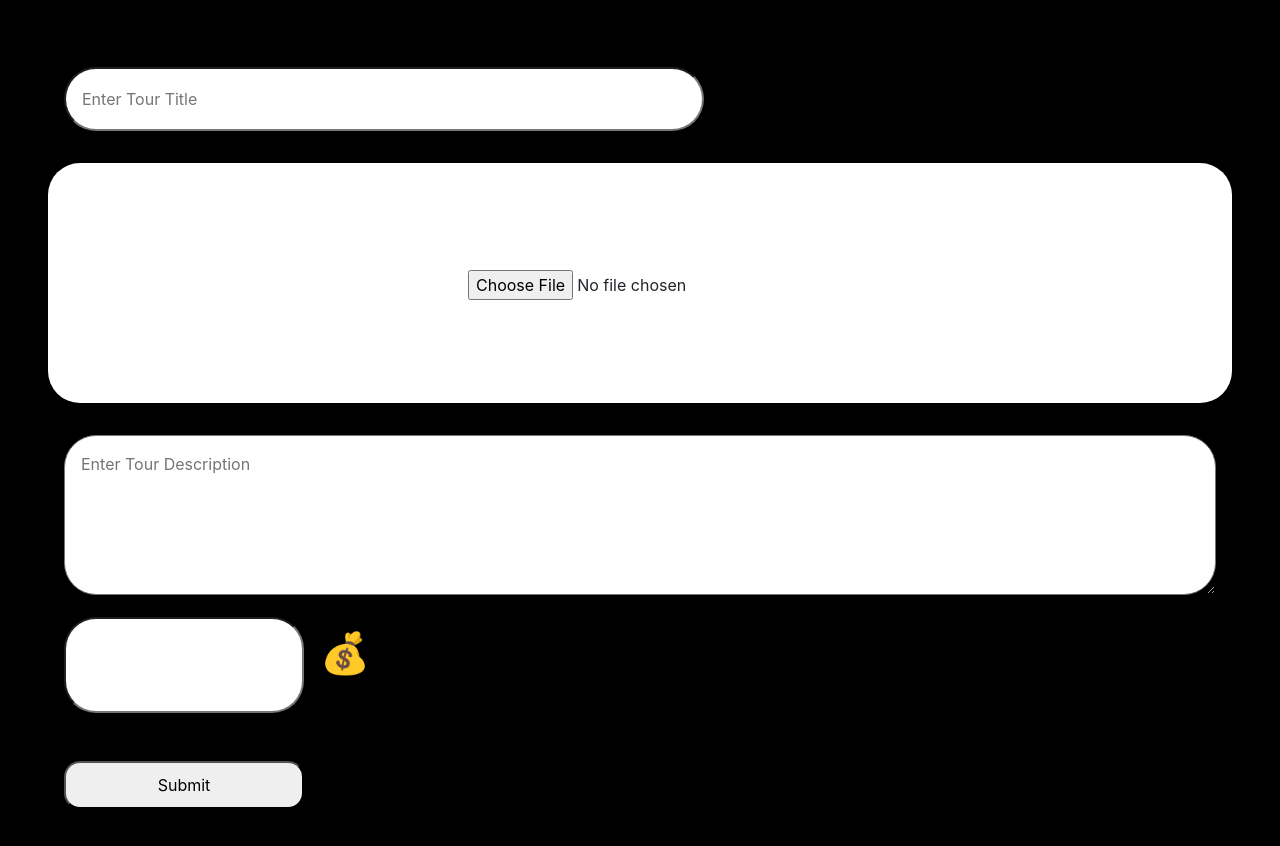
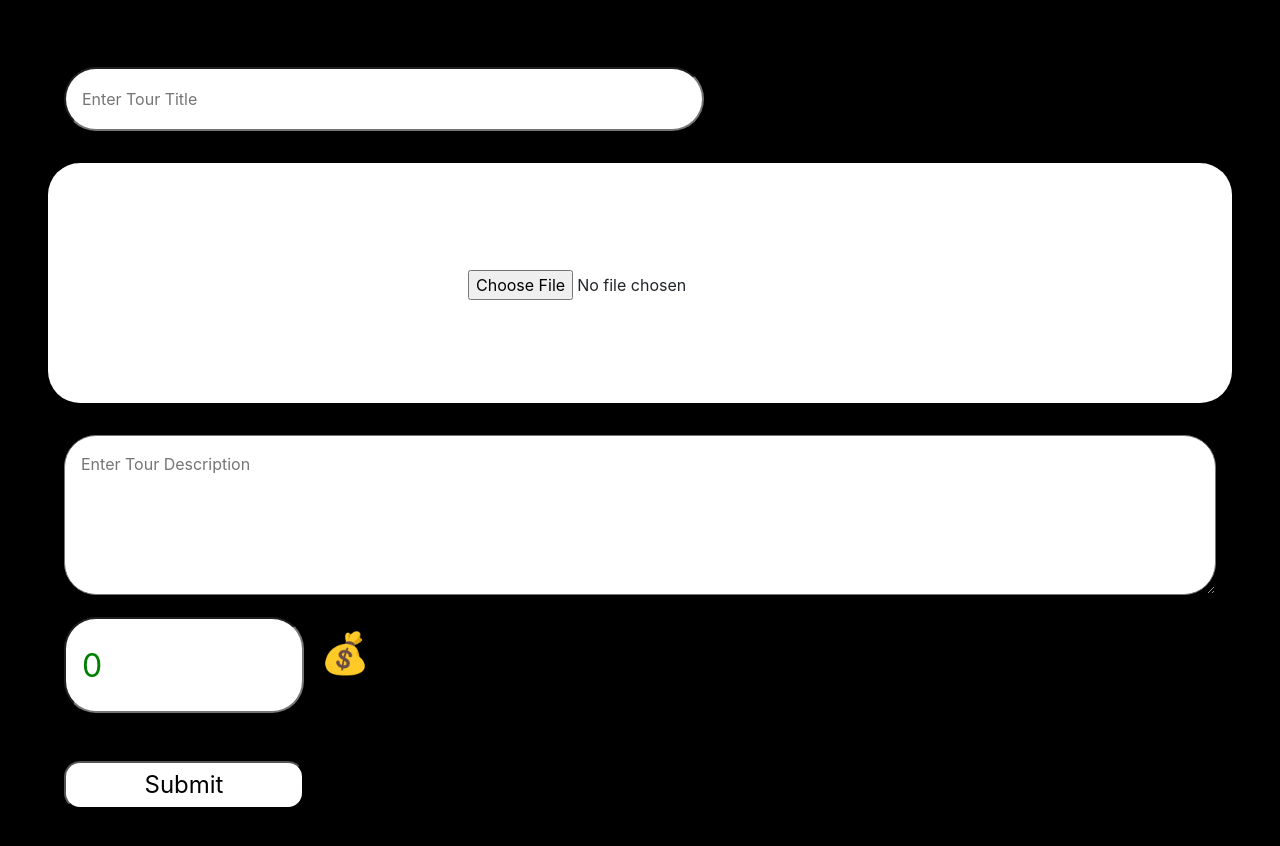
Before and after one commit to ChaitanyaMahaprabhu/TourismPlatform, a React (Create React App) app: page /CreateTour in a window 1280 px wide. Shown: the top 846 px of the page. Built offline with nearby package versions, Linux system fonts and the light colour scheme; a web font is replaced by a local one.

Commit message:
Changes made in new tour page.

```diff
--- a/package.json
+++ b/package.json
@@ -10,6 +10,7 @@
     "react-dom": "^18.2.0",
     "react-router-dom": "^6.14.2",
     "react-scripts": "5.0.1",
+    "react-toastify": "^9.1.3",
     "web-vitals": "^2.1.4"
   },
   "scripts": {
--- a/src/components/AgentPage/CreateTour.jsx
+++ b/src/components/AgentPage/CreateTour.jsx
@@ -1,9 +1,48 @@
 import styles from "./CreateTour.module.css";
 import { Link } from "react-router-dom";
 import { useState } from "react";
+import { ToastContainer, toast } from "react-toastify";
 
 const CreateTour = () => {
   const [clicked, setClicked] = useState(false);
+  const [data, setData] = useState({
+    title: "",
+    description: "",
+    cost: 0,
+    image: "",
+  });
+
+  const clickHandler = (e) => {
+    setClicked(true);
+    console.log(data);
+
+    setTimeout(() => {
+      alert(`Tour: ${data.title} - created!`);
+
+      setClicked(false);
+
+      setData({
+        title: "",
+        description: "",
+        cost: 0,
+        image: "",
+      });
+    }, 1000);
+  };
+
+  const changeHandler = (e) => {
+    if (e.target.name === "cost") {
+      setData((prev) => ({
+        ...prev,
+        [e.target.name]: parseInt(e.target.value, 10),
+      }));
+    } else {
+      setData((prev) => ({
+        ...prev,
+        [e.target.name]: e.target.value,
+      }));
+    }
+  };
 
   return (
     <div className={styles.createTourEncompass}>
@@ -13,11 +52,19 @@ const CreateTour = () => {
           name="title"
           placeholder="Enter Tour Title"
           className={styles.title}
+          onChange={changeHandler}
+          value={data.title}
         ></input>
       </div>
 
       <div className={styles.imageInput}>
-        <input type="file" accept="images/*"></input>
+        <input
+          type="file"
+          accept="images/*"
+          name="image"
+          onChange={changeHandler}
+          value={data.image}
+        ></input>
       </div>
 
       <div className={styles.inputSection}>
@@ -25,6 +72,8 @@ const CreateTour = () => {
           name="description"
           placeholder="Enter Tour Description"
           className={styles.description}
+          onChange={changeHandler}
+          value={data.description}
         ></textarea>
 
         <div className={styles.money}>
@@ -32,14 +81,27 @@ const CreateTour = () => {
             type="number"
             className={styles.cost}
             style={{ color: "green", fontSize: "2rem" }}
+            name="cost"
+            onChange={changeHandler}
+            value={data.cost}
           ></input>
           <h1 className={styles.dollar}>💰</h1>
         </div>
       </div>
 
       <div className={styles.buttons}>
-        <button className={styles.submit} onClick={() => {setClicked(true)}} style = {{borderRadius: `${clicked && "5rem"}`, height: `${clicked && "5rem"}`, width: `${clicked && "5rem"}`, backgroundColor: `${clicked && "green"}`, fontSize: `${clicked && "2rem"}`}}>
-          {clicked ? "✔" : "Submit"}
+        <button
+          className={styles.submit}
+          onClick={clickHandler}
+          style={{
+            borderRadius: `${clicked ? "5rem" : "1rem"}`,
+            height: `${clicked ? "5rem" : "3rem"}`,
+            width: `${clicked ? "5rem" : "15rem"}`,
+            backgroundColor: `${clicked ? "green" : "white"}`,
+            fontSize: `${clicked ? "2rem" : "1.5rem"}`,
+          }}
+        >
+          {clicked ? "👍" : "Submit"}
         </button>
       </div>
     </div>
```
Also changed, not shown: src/components/AgentPage/AgentPage.jsx (+8 -5 lines), 1 other file (tests, documents, lock files or other folders).
